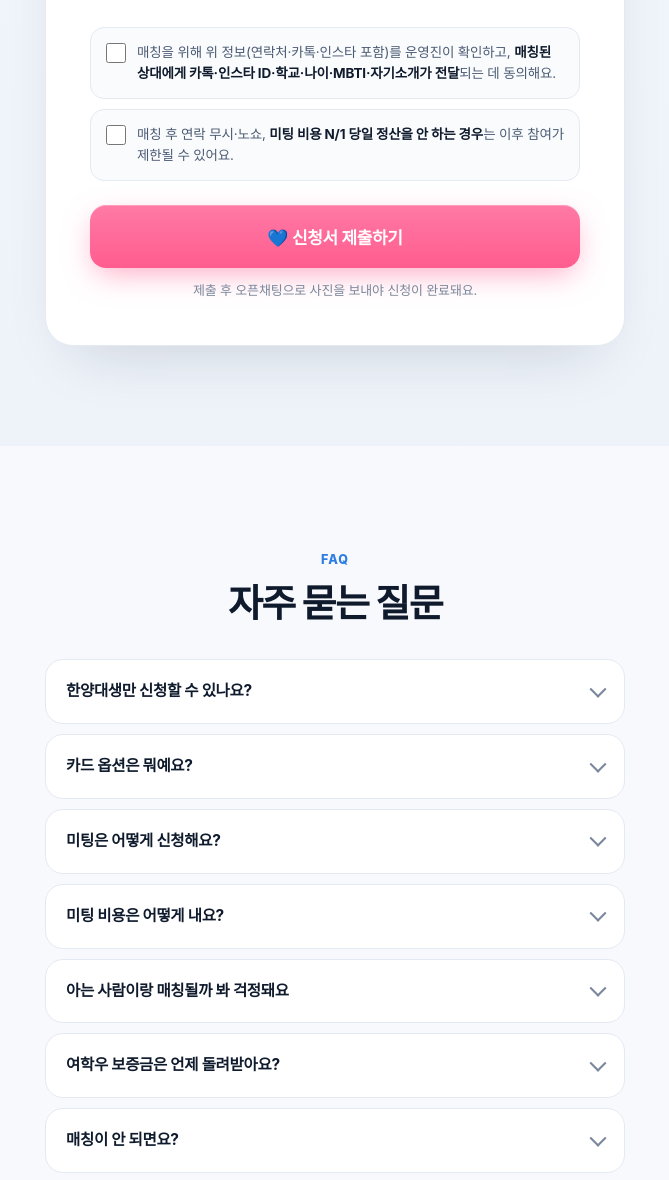
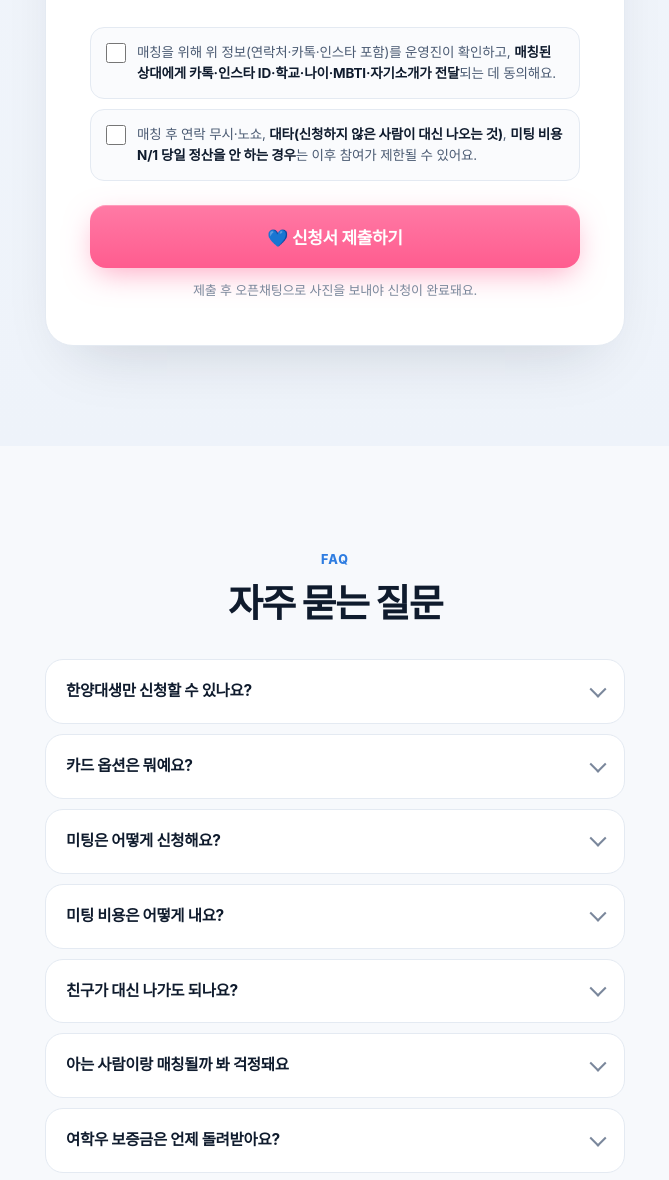
Before and after one commit to woong861/nyangdaeting, a plain HTML site: page index.html in a window 1280 px wide. Shown: the part 4916-6096 px from the top of the page, without its empty margins (305-974 px from the left). Drawn offline with Linux system fonts and the light colour scheme; no server answers; a web font is replaced by a local one.

Commit message:
대타 금지 안내 추가 (미팅 안내·동의·FAQ)
Co-Authored-By: Claude Opus 5.5 <noreply@anthropic.com>

```diff
--- a/index.html
+++ b/index.html
@@ -444,7 +444,7 @@ footer b{color:rgba(255,255,255,.85)}
                 <input type="radio" name="event_type" id="ev2" value="미팅 (2대2) (타학교친구와 신청가능)"><label for="ev2">미팅<small>2:2</small></label>
                 <input type="radio" name="event_type" id="ev3" value="미팅 (3대3) (타학교친구와 신청가능)"><label for="ev3">미팅<small>3:3</small></label>
               </div>
-              <p class="hint" id="meetHint" hidden>미팅은 함께할 친구와 같이 신청해요 (타학교 친구 OK). 아래에 같이 나갈 친구 정보를 적어주세요.<br><b class="nb-inline">💸 만남 당일 비용(식사·술값 등)은 참석자 모두 N/1로 그 자리에서 정산해요.</b></p>
+              <p class="hint" id="meetHint" hidden>미팅은 함께할 친구와 같이 신청해요 (타학교 친구 OK). 아래에 같이 나갈 친구 정보를 적어주세요.<br><b class="nb-inline">💸 만남 당일 비용(식사·술값 등)은 참석자 모두 N/1로 그 자리에서 정산해요.</b><br><b class="nb-inline">🚫 대타 금지: 신청서에 적은 본인·친구만 나올 수 있어요.</b></p>
               <p class="err">만남 유형을 골라주세요</p>
             </div>
             <div class="field friends" data-f="friends" id="friendsBox" hidden>
@@ -573,7 +573,7 @@ footer b{color:rgba(255,255,255,.85)}
 
           <div class="field" data-f="agree">
             <label class="agree"><input type="checkbox" id="agree"><span>매칭을 위해 위 정보(연락처·카톡·인스타 포함)를 운영진이 확인하고, <b>매칭된 상대에게 카톡·인스타 ID·학교·나이·MBTI·자기소개가 전달</b>되는 데 동의해요.</span></label>
-            <label class="agree"><input type="checkbox" id="agree2"><span>매칭 후 연락 무시·노쇼, <b>미팅 비용 N/1 당일 정산을 안 하는 경우</b>는 이후 참여가 제한될 수 있어요.</span></label>
+            <label class="agree"><input type="checkbox" id="agree2"><span>매칭 후 연락 무시·노쇼, <b>대타(신청하지 않은 사람이 대신 나오는 것)</b>, <b>미팅 비용 N/1 당일 정산을 안 하는 경우</b>는 이후 참여가 제한될 수 있어요.</span></label>
             <p class="err">두 항목 모두 동의해주세요</p>
           </div>
 
@@ -613,6 +613,7 @@ footer b{color:rgba(255,255,255,.85)}
     <details class="rv"><summary>카드 옵션은 뭐예요?</summary><p>소개팅 신청 때 카드를 추가하면, 운영진이 고른 여러 명의 프로필 카드를 문자 링크로 받아요. <b>+2장(10,000원)이면 3명, +5장(20,000원)이면 6명</b> 중에서 직접 한 분을 고를 수 있어요. 고르는 순간 두 분께 바로 매칭 결과 문자가 가고, 선택은 한 번만 할 수 있어요.</p></details>
     <details class="rv"><summary>미팅은 어떻게 신청해요?</summary><p>2:2 또는 3:3을 고르고, 함께할 친구와 같이 신청해주세요. 타학교 친구도 괜찮아요. 미팅은 1인 신청이 안 되고, 참가비는 1인당 남학우 6,000원, 여학우 3,000원이에요.</p></details>
     <details class="rv"><summary>미팅 비용은 어떻게 내요?</summary><p>미팅 당일 식사·술값 등 비용은 <b>참석자 모두 N/1(똑같이 나눠서), 그 자리에서 바로 정산</b>하는 게 원칙이에요. 정산을 안 하거나 미루는 경우가 신고되면 이후 냥대팅 참여가 제한될 수 있어요.</p></details>
+    <details class="rv"><summary>친구가 대신 나가도 되나요?</summary><p>안 돼요. <b>대타는 금지</b>예요. 소개팅은 신청한 본인만, 미팅은 신청서에 적은 친구만 나올 수 있어요. 대타가 신고되면 참가비·보증금은 돌려드리지 않고, 이후 냥대팅 참여가 제한돼요. 미팅 멤버가 바뀌어야 하면 만나기 전에 오픈채팅으로 먼저 알려주세요.</p></details>
     <details class="rv"><summary>아는 사람이랑 매칭될까 봐 걱정돼요</summary><p>'피하고 싶은 학과/학년'에 적어주시면 그 조건은 매칭에서 빼드려요. 예: 같은 과 X, 16학번 이상 X.</p></details>
     <details class="rv"><summary>여학우 보증금은 언제 돌려받아요?</summary><p>여학우 소개팅은 참가비가 무료이고, 보증금 5,000원만 받아요. 매칭 후 상대에게 연락하거나, 매칭이 안 되면 적어주신 계좌로 돌려드려요. 매칭 후 연락을 무시하거나 노쇼하면 돌려드리지 않아요.</p></details>
     <details class="rv"><summary>매칭이 안 되면요?</summary><p>적어주신 환불 계좌로 참가비를 돌려드려요.</p></details>
```
